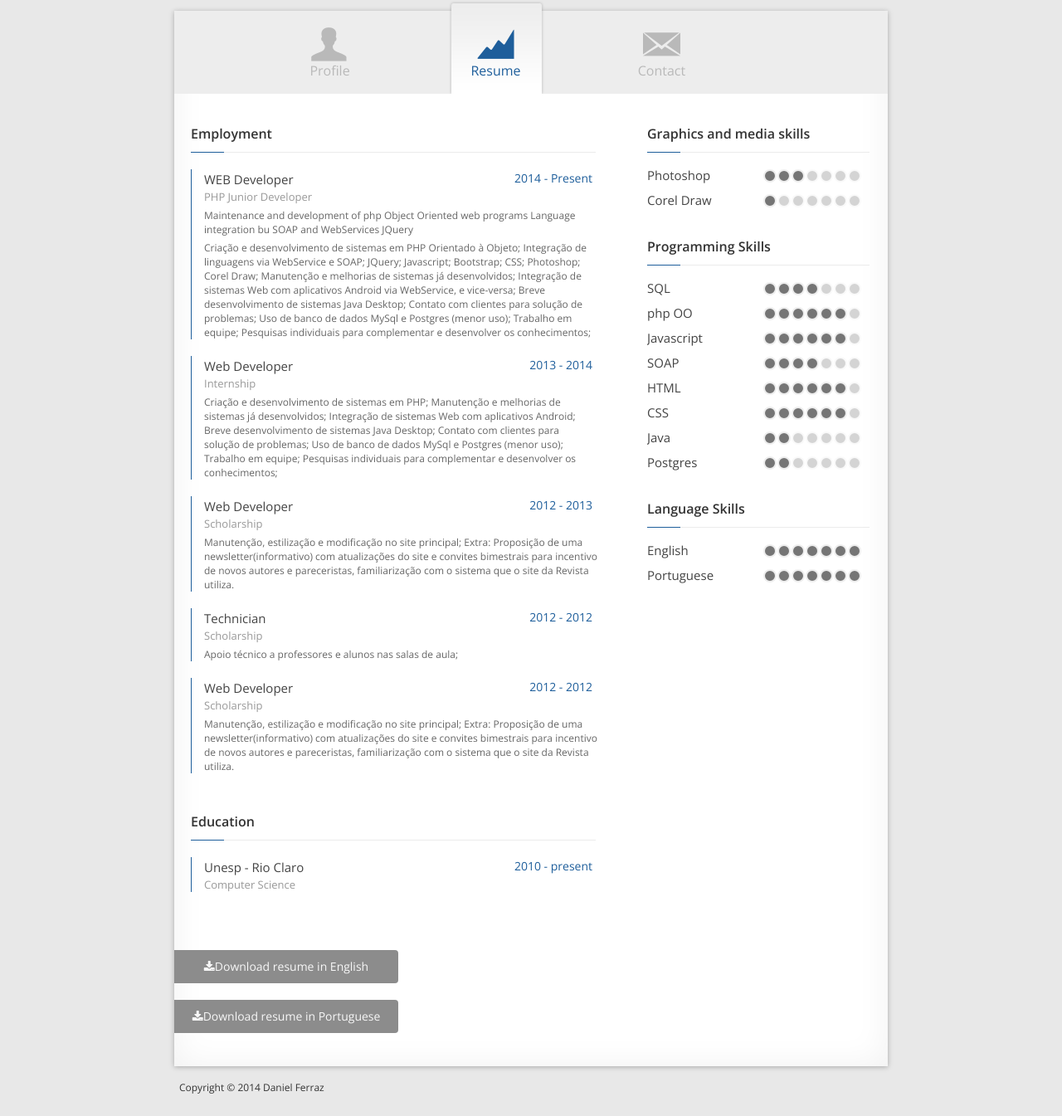
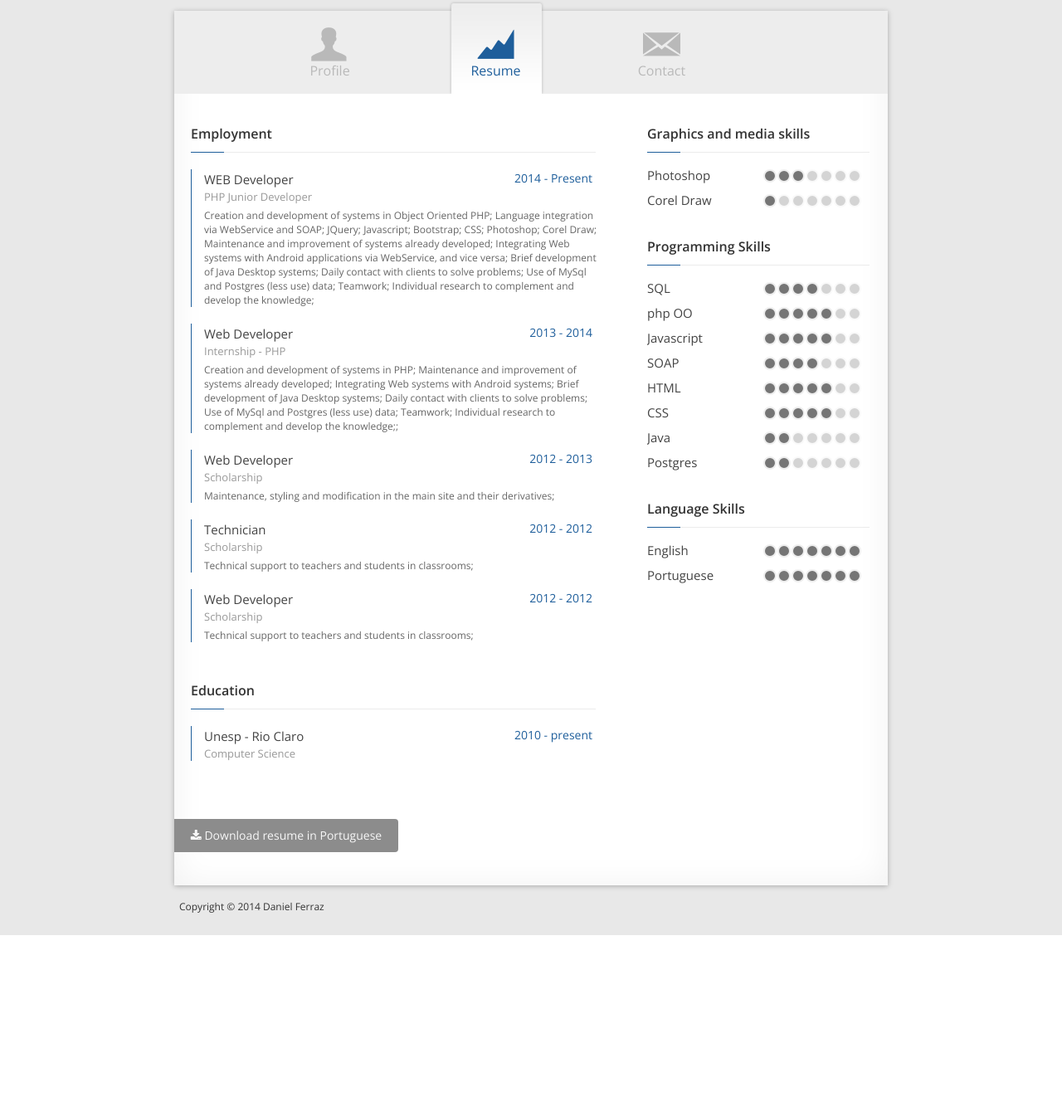
Before and after one commit to dcoferraz/vcard, a PHP site: page / in a window 1280 px wide, after a click that opens the changed part. Shown: the part 97-1442 px from the top of the page at 83% size. After the commit the page ends 1224 px from the top, so only its background shows below. Run offline with PHP 8.4, Linux system fonts and the light colour scheme; some libraries are stand-ins or nearby versions.

Commit message:
Edições
Primeira versão estável com novo modelo de CV! :D

```diff
--- a/index.php
+++ b/index.php
@@ -77,7 +77,7 @@
         <li><label>Name</label><span>Daniel Ferraz</span></li>
         <li><label>Birthday</label><span>July 13, 1991</span></li>
         <li><label>Address</label><span>Campinas, S&atilde;o Paulo</span></li>
-                        <li><label>Email</label><span class="word-wrap">ferrazdaniel5@gmail.com</span></li>
+        <li><label>Email</label><span class="word-wrap">contato@dcoferraz.com</span></li>
         <li><label>Phone</label><span>+55 019 9 8868-6581</span></li>
         <li><label>Website</label><span class="word-wrap"><a href="http://www.dcoferraz.com">www.dcoferraz.com</a></span></li>
     </ul>
@@ -108,54 +108,56 @@
                 <div class="timelineUnit">
                     <h4>WEB Developer<span class="timelineDate">2014 - Present</span></h4>
                     <h5>PHP Junior Developer</h5>
-                                    <p> Maintenance and development of php Object Oriented web programs
-                                    	Language integration bu SOAP and WebServices
-                                    	JQuery</p>
-                                    <p>Cria&ccedil;&atilde;o e desenvolvimento de sistemas em PHP Orientado &agrave; Objeto;
-										Integra&ccedil;&atilde;o de linguagens via WebService e SOAP; JQuery; Javascript; Bootstrap; CSS;
-										Photoshop; Corel Draw; Manuten&ccedil;&atilde;o e melhorias de sistemas j&aacute; desenvolvidos; Integra&ccedil;&atilde;o de
-										sistemas Web com aplicativos Android via WebService, e vice-versa; Breve desenvolvimento de
-										sistemas Java Desktop; Contato com clientes para solu&ccedil;&atilde;o de problemas; Uso de banco de
-										dados MySql e Postgres (menor uso); Trabalho em equipe; Pesquisas individuais para
-										complementar e desenvolver os conhecimentos;</p>
+                    <p>Creation and development of systems in Object Oriented PHP;
+                        Language integration via WebService and SOAP;
+                        JQuery;
+                        Javascript;
+                        Bootstrap;
+                        CSS;
+                        Photoshop;
+                        Corel Draw;
+                        Maintenance and improvement of systems already developed;
+                        Integrating Web systems with Android applications via WebService, and vice versa;
+                        Brief development of Java Desktop systems;
+                        Daily contact with clients to solve problems;
+                        Use of MySql and Postgres (less use) data;
+                        Teamwork;
+                        Individual research to complement and develop the knowledge;</p>
                 </div>
             </li>
             <li>
                 <div class="timelineUnit">
                     <h4>Web Developer<span class="timelineDate">2013 - 2014</span></h4>
-                                    <h5>Internship</h5>
-                                    <p>Cria&ccedil;&atilde;o e desenvolvimento de sistemas em PHP; Manuten&ccedil;&atilde;o e melhorias
-										de sistemas j&aacute; desenvolvidos; Integra&ccedil;&atilde;o de sistemas Web com aplicativos Android; Breve
-										desenvolvimento de sistemas Java Desktop; Contato com clientes para solu&ccedil;&atilde;o de problemas;
-										Uso de banco de dados MySql e Postgres (menor uso); Trabalho em equipe; Pesquisas individuais
-										para complementar e desenvolver os conhecimentos;</p>
+                    <h5>Internship - PHP</h5>
+                    <p>Creation and development of systems in PHP;
+                        Maintenance and improvement of systems already developed;
+                        Integrating Web systems with Android systems;
+                        Brief development of Java Desktop systems;
+                        Daily contact with clients to solve problems;
+                        Use of MySql and Postgres (less use) data;
+                        Teamwork;
+                        Individual research to complement and develop the knowledge;;</p>
                 </div>
             </li>
             <li>
                 <div class="timelineUnit">
                     <h4>Web Developer<span class="timelineDate">2012 - 2013</span></h4>
                     <h5>Scholarship</h5>
-                                    <p>Manuten&ccedil;&atilde;o, estiliza&ccedil;&atilde;o e modifica&ccedil;&atilde;o no site principal;
-										Extra: Proposi&ccedil;&atilde;o de uma newsletter(informativo) com atualiza&ccedil;&otilde;es do site e convites
-										bimestrais para incentivo de novos autores e pareceristas, familiariza&ccedil;&atilde;o com o sistema que o
-										site da Revista utiliza.</p>
+                    <p>Maintenance, styling and modification in the main site and their derivatives;</p>
                 </div>
             </li>
             <li>
                 <div class="timelineUnit">
                     <h4>Technician<span class="timelineDate">2012 - 2012</span></h4>
                     <h5>Scholarship</h5>
-                                    <p>Apoio t&eacute;cnico a professores e alunos nas salas de aula;</p>
+                    <p>Technical support to teachers and students in classrooms;</p>
                 </div>
             </li>
             <li>
                 <div class="timelineUnit">
                     <h4>Web Developer<span class="timelineDate">2012 - 2012</span></h4>
                     <h5>Scholarship</h5>
-                                    <p>Manuten&ccedil;&atilde;o, estiliza&ccedil;&atilde;o e modifica&ccedil;&atilde;o no site principal;
-										Extra: Proposi&ccedil;&atilde;o de uma newsletter(informativo) com atualiza&ccedil;&otilde;es do site e convites
-										bimestrais para incentivo de novos autores e pareceristas, familiariza&ccedil;&atilde;o com o sistema que o
-										site da Revista utiliza.</p>
+                    <p>Technical support to teachers and students in classrooms;</p>
                 </div>
             </li>
             <div class="clear"></div>
@@ -199,11 +201,11 @@
             </li>
             <li>
                 <h4>php OO</h4>
-                                <div class="rating" data-rat="6"></div>
+                <div class="rating" data-rat="5"></div>
             </li>
             <li>
                 <h4>Javascript</h4>
-                                <div class="rating" data-rat="6"></div>
+                <div class="rating" data-rat="5"></div>
             </li>
             <li>
                 <h4>SOAP</h4>
@@ -211,11 +213,11 @@
             </li>
             <li>
                 <h4>HTML</h4>
-                                <div class="rating" data-rat="6"></div>
+                <div class="rating" data-rat="5"></div>
             </li>
             <li>
                 <h4>CSS</h4>
-                                <div class="rating" data-rat="6"></div>
+                <div class="rating" data-rat="5"></div>
             </li>
             <li>
                 <h4>Java</h4>
@@ -242,9 +244,7 @@
         <!-- /Skills -->
     </div>
     <div class="clear"></div>
-                     <a href="/vcard/files/Curriculum_[Daniel_Ferraz].pdf" class="button transition" target="_blank"><span class="fa fa-download"></span>Download resume in English</a>
-                     <div class="clear"></div>
-                     <a href="/vcard/files/Curriculum_[Daniel_Ferraz].pdf" class="button transition" target="_blank"><span class="fa fa-download"></span>Download resume in Portuguese</a>
+    <a href="/files/Curriculum_[Daniel_Ferraz].pdf" class="button transition" target="_blank"><span class="fa fa-download"></span> Download resume in Portuguese</a>
 </section>
 <!-- /Resume -->
 
@@ -256,7 +256,7 @@
         <h3 class="main-heading"><span>Contact info</span></h3>
         <ul>
             <li>Campinas, S&atilde;o Paulo<br><br></li>
-                            <li>Email: ferrazdaniel5@gmail.com</li>
+            <li>Email: contato@dcoferraz.com</li>
             <li>Phone: +55 019 9 8868-6581</li>
         </ul>
     </div>
@@ -268,14 +268,14 @@
         <div id="contact-status"></div>
         <form action="" id="contactform">
             <p>
-                            	<input type="text" name="name" class="input" placeholder="Your Name" required>
+                <input type="text" name="name" class="input" placeholder="Your Name">
             </p>
             <p>
-                            	<input type="text" name="email" class="input" placeholder="Your E-mail" required>
+                <input type="text" name="email" class="input" placeholder="Your E-mail">
             </p>
             <p>
                 <label for="message">Your Message</label>
-                                <textarea name="message" cols="88" rows="6" class="textarea" placeholder="Your Message goes here!" required></textarea>
+                <textarea name="message" cols="88" rows="6" class="textarea" placeholder="Your Message goes here!"></textarea>
             </p>
             <input type="submit" name="submit" value="Send your message" class="button transition">
         </form>
--- a/js/custom.js
+++ b/js/custom.js
@@ -203,7 +203,11 @@ jQuery(document).ready(function(){
 	var $contactform 	= $('#contactform'),
 		$success		= 'Your message has been sent. Thank you!';
 
+
 	$contactform.submit(function(){
+
+        alert('I\'m working on this! Come back later and chek it out! (:');
+        return false;
 		$.ajax({
 		   type: "POST",
 		   url: "php/contact.php",
```
Also changed, not shown: 3 other files. Lines whose indentation alone changed are shown as unchanged.
